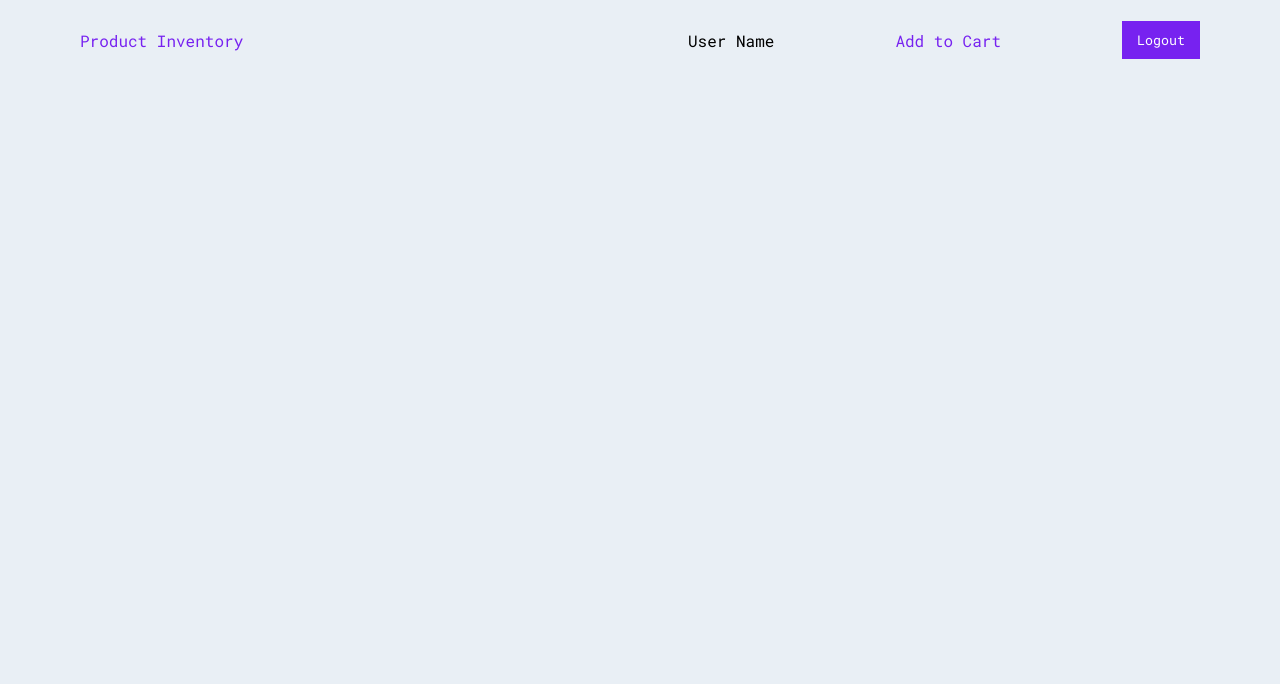
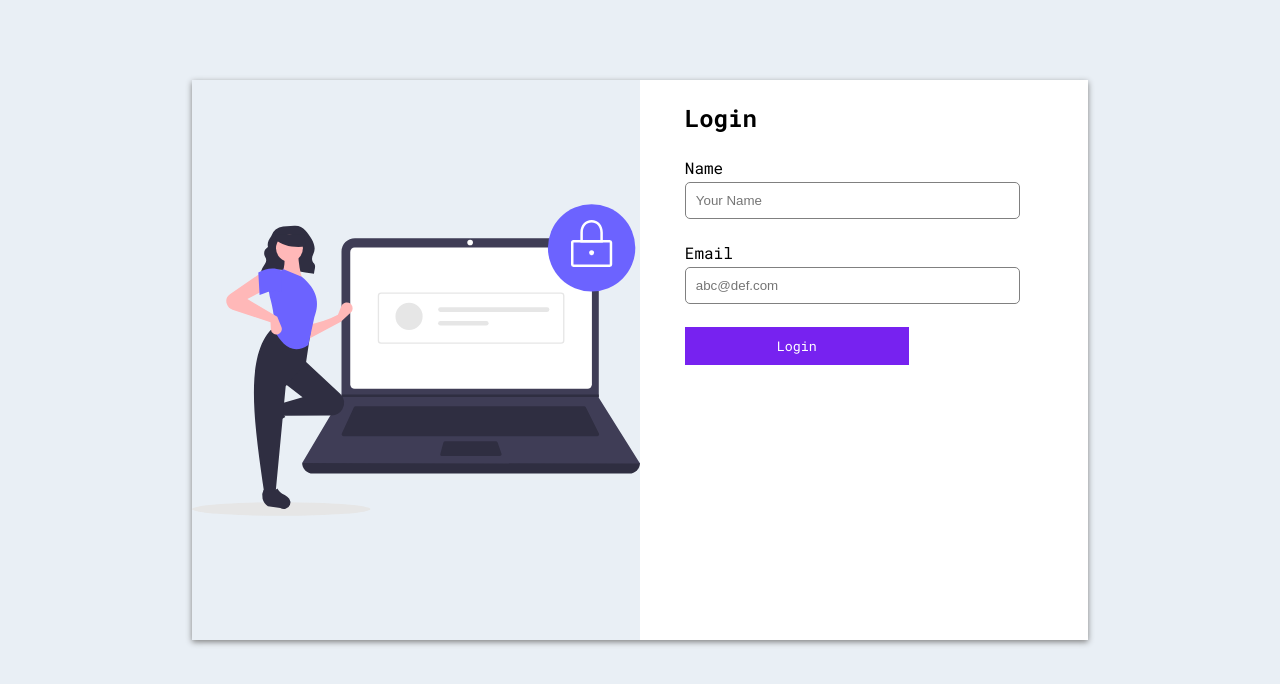
Before and after one commit to aksharma-7/product-inventory, a React (Create React App) app: page / in a window 1280 px wide. Shown: the top 684 px of the page. Built offline with nearby package versions, Linux system fonts and the light colour scheme.

Commit message:
added login functionality

```diff
--- a/src/App.js
+++ b/src/App.js
@@ -1,15 +1,18 @@
+import { useSelector } from 'react-redux';
 import { BrowserRouter as Router, Route, Switch } from 'react-router-dom';
 import AddProduct from './components/AddProduct/AddProduct';
 import Home from './components/Home/Home';
 import Login from './components/Login/Login';
 
 function App() {
+  const user = useSelector((state) => state.user);
+  console.log(user);
   return (
     <Router>
+      {!user.userInfo ? (
+        <Login />
+      ) : (
         <Switch>
-        <Route path='/login'>
-          <Login />
-        </Route>
           <Route path='/addproduct'>
             <AddProduct />
           </Route>
@@ -17,6 +20,7 @@ function App() {
             <Home />
           </Route>
         </Switch>
+      )}
     </Router>
   );
 }
--- /dev/null
+++ b/src/actions/userAction.js
@@ -0,0 +1,9 @@
+import { ADD_USER } from '../constants/userConstants';
+
+export const addUser = (user) => async (dispatch) => {
+  try {
+    dispatch({ type: ADD_USER, payload: user });
+  } catch (error) {
+    console.log(error);
+  }
+};
--- a/src/components/AddProduct/AddProduct.js
+++ b/src/components/AddProduct/AddProduct.js
@@ -20,6 +20,7 @@ const AddProduct = () => {
   const handleSubmit = (e) => {
     e.preventDefault();
 
+    localStorage.setItem('cartProducts', JSON.stringify(productData));
     dispatch(addproduct(productData));
   };
 
@@ -28,7 +29,7 @@ const AddProduct = () => {
       <img className='image-container' src={cart} />
       <form className='form-container' onSubmit={handleSubmit}>
         <h2>Add Product</h2>
-        <label for='name'>Product Name</label>
+        <label htmlFor='name'>Product Name</label>
         <input
           id='name'
           type='text'
@@ -38,7 +39,7 @@ const AddProduct = () => {
             setProductData({ ...productData, productName: e.target.value })
           }
         />
-        <label for='description'>Product Description</label>
+        <label htmlFor='description'>Product Description</label>
         <input
           id='description'
           type='text'
@@ -51,7 +52,7 @@ const AddProduct = () => {
             })
           }
         />
-        <label for='price'>Price</label>
+        <label htmlFor='price'>Price</label>
         <input
           id='price'
           type='text'
@@ -62,7 +63,7 @@ const AddProduct = () => {
             setProductData({ ...productData, price: e.target.value })
           }
         />
-        <label for='quantity'>Quantity</label>
+        <label htmlFor='quantity'>Quantity</label>
         <input
           id='quantity'
           type='number'
--- a/src/components/Header/Header.js
+++ b/src/components/Header/Header.js
@@ -1,4 +1,5 @@
 import React from 'react';
+import { useSelector } from 'react-redux';
 import { Link } from 'react-router-dom';
 import './Header.css';
 // Site name
@@ -6,15 +7,26 @@ import './Header.css';
 // logout
 // Add to cart
 const Header = () => {
+  const user = useSelector((state) => state.user);
+  console.log(user);
+  const { userInfo } = user;
+
+  const handleLogout = () => {
+    localStorage.removeItem('user');
+    localStorage.removeItem('cartProducts');
+  };
+
   return (
     <div className='container'>
       <div className='logo-container'>Product Inventory</div>
       <div className='info-container'>
-        <div className='username-container'>User Name</div>
+        <div className='username-container'>{userInfo.userName}</div>
         <Link to='/addproduct'>
           <div className='add-to-cart-container'>Add to Cart</div>
         </Link>
-        <button className='logout-btn'>Logout</button>
+        <button className='logout-btn' onClick={handleLogout}>
+          Logout
+        </button>
       </div>
     </div>
   );
--- a/src/components/Home/Home.js
+++ b/src/components/Home/Home.js
@@ -5,11 +5,16 @@ import Product from '../Product/Product';
 
 const Home = () => {
   const products = useSelector((state) => state.products);
+  let productsArr = [];
+
+  for (let product of Object.keys(products)) {
+    productsArr.push(products[product]);
+  }
 
   return (
     <>
       <Header />
-      {products.map((product, index) => (
+      {productsArr.map((product, index) => (
         <Product key={index} product={product} />
       ))}
     </>
--- a/src/components/Login/Login.js
+++ b/src/components/Login/Login.js
@@ -1,17 +1,45 @@
-import React from 'react';
+import React, { useState } from 'react';
+import { useDispatch } from 'react-redux';
+import { addUser } from '../../actions/userAction';
 import loginImage from '../../images/login.svg';
 import './Login.css';
 
 const Login = () => {
+  const [user, setUser] = useState({
+    userName: '',
+    userEmail: '',
+  });
+
+  const dispatch = useDispatch();
+
+  const handleSubmit = (e) => {
+    e.preventDefault();
+
+    localStorage.setItem('user', JSON.stringify(user));
+    dispatch(addUser(user));
+  };
+
   return (
     <div className='login-container'>
       <img className='image-container' src={loginImage} />
-      <form className='form-container'>
+      <form className='form-container' onSubmit={handleSubmit}>
         <h2>Login</h2>
-        <label for='name'>Name</label>
-        <input id='name' type='text' placeholder='Your Name' />
-        <label for='email'>Email</label>
-        <input id='email' type='email' placeholder='abc@def.com' />
+        <label htmlFor='name'>Name</label>
+        <input
+          id='name'
+          type='text'
+          placeholder='Your Name'
+          value={user.userName}
+          onChange={(e) => setUser({ ...user, userName: e.target.value })}
+        />
+        <label htmlFor='email'>Email</label>
+        <input
+          id='email'
+          type='email'
+          placeholder='abc@def.com'
+          value={user.email}
+          onChange={(e) => setUser({ ...user, userEmail: e.target.value })}
+        />
         <button type='submit' className='login-btn'>
           Login
         </button>
--- a/src/components/Product/Product.js
+++ b/src/components/Product/Product.js
@@ -7,12 +7,16 @@ import './Product.css';
 // quantity
 const Product = ({ product }) => {
   return (
+    <>
+      {product && (
         <div className='product-container'>
           <span>{product.productName}</span>
           <span>{product.productDescription}</span>
           <span>${product.price}</span>
           <span>{product.quantity}</span>
         </div>
+      )}
+    </>
   );
 };
 
--- /dev/null
+++ b/src/constants/userConstants.js
@@ -0,0 +1 @@
+export const ADD_USER = 'ADD_USER';
--- a/src/reducers/index.js
+++ b/src/reducers/index.js
@@ -1,6 +1,8 @@
 import { combineReducers } from 'redux';
 import { productsReducer } from './productReducer';
+import { userReducer } from './userReducer';
 
 export default combineReducers({
   products: productsReducer,
+  user: userReducer,
 });
--- /dev/null
+++ b/src/reducers/userReducer.js
@@ -0,0 +1,11 @@
+import { ADD_USER } from '../constants/userConstants';
+
+export const userReducer = (user = {}, action) => {
+  switch (action.type) {
+    case ADD_USER:
+      return [...user, action.payload];
+
+    default:
+      return user;
+  }
+};
--- a/src/store.js
+++ b/src/store.js
@@ -1,9 +1,20 @@
-import { applyMiddleware, combineReducers, createStore } from 'redux';
+import { applyMiddleware, createStore } from 'redux';
 import { composeWithDevTools } from 'redux-devtools-extension';
 import thunk from 'redux-thunk';
 import reducers from './reducers';
 
-const initialState = {};
+const userInfo = localStorage.getItem('user')
+  ? JSON.parse(localStorage.getItem('user'))
+  : null;
+
+const cartInfo = localStorage.getItem('cartProducts')
+  ? JSON.parse(localStorage.getItem('cartProducts'))
+  : null;
+
+const initialState = {
+  user: { userInfo },
+  // products: { cartInfo },
+};
 
 const middleware = [thunk];
 
```
Lines whose indentation alone changed are shown as unchanged.
